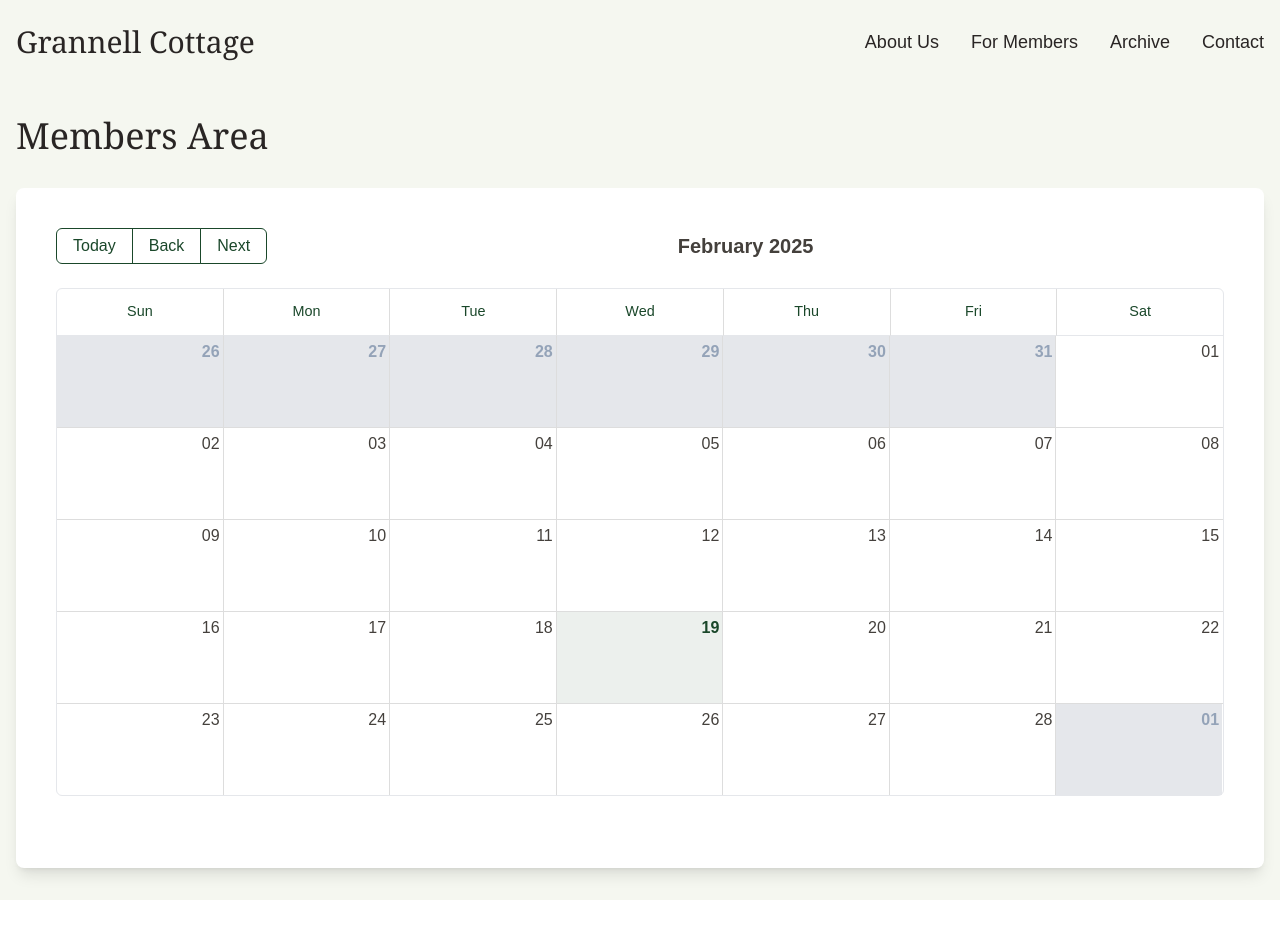
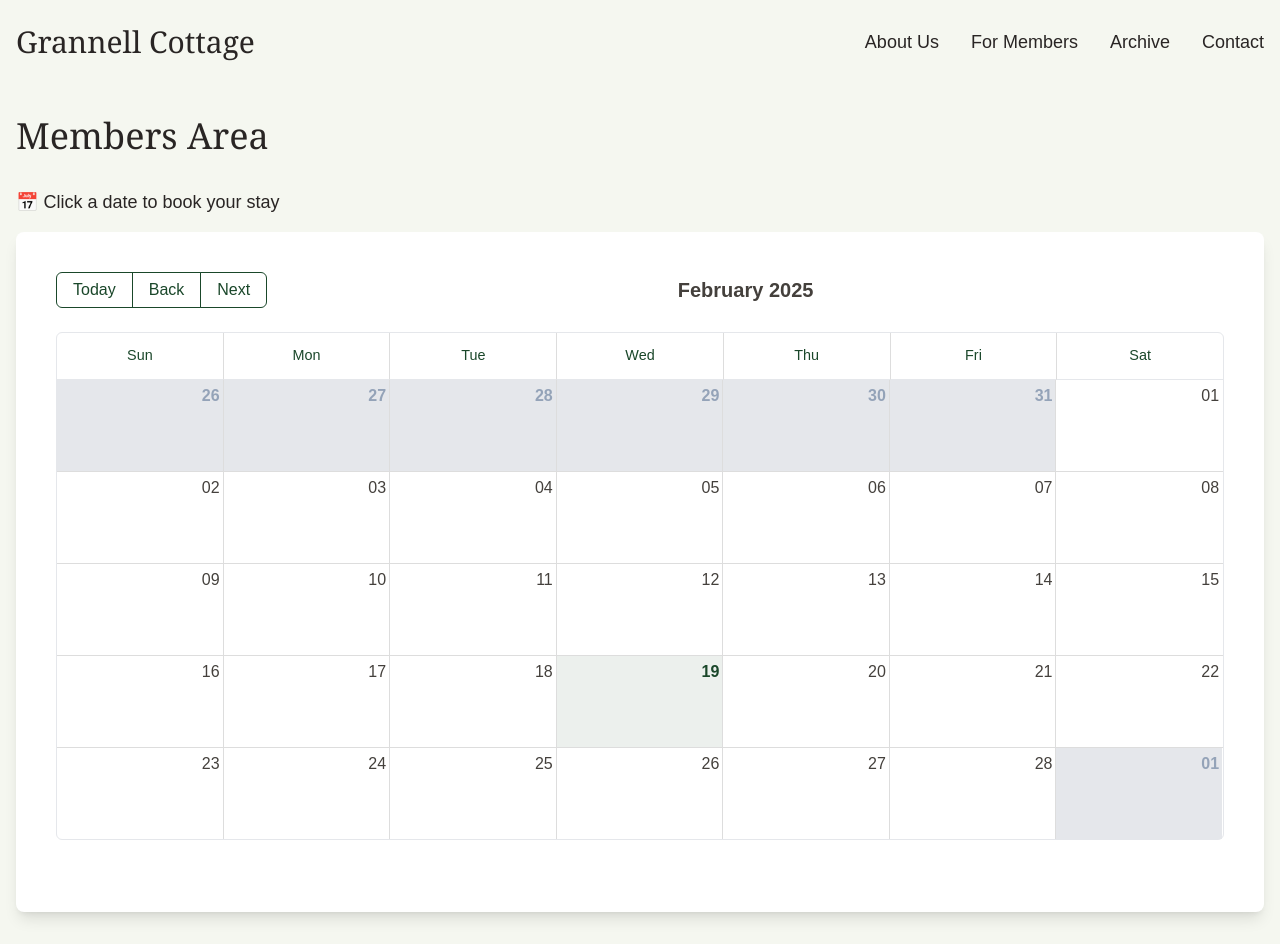
Before and after one commit to weeezik/grannell-cottage, a Next.js app: page /members in a window 1280 px wide. Before the commit the page ends 900 px from the top, so only its background shows below. Built offline with nearby package versions, Linux system fonts and the light colour scheme; no server answers; the database is empty; sample sign-in values are in the browser's storage.

Commit message:
Instructions added above calendar

```diff
--- a/src/app/members/page.tsx
+++ b/src/app/members/page.tsx
@@ -409,8 +409,15 @@ export default function MembersArea() {
       <Navigation />
       <main className="container mx-auto px-4 py-8">
         <h1 className="text-4xl font-serif text-stone-800 mb-8">Members Area</h1>
+        <div className="flex justify-between items-center flex-wrap mb-4">
+          <h2 className="text-lg font-medium text-stone-800">📅 Click a date to book your stay</h2>
+        </div>
 
         <div className="bg-white p-6 rounded-lg shadow-lg">
+          {/* <p className="text-lg text-stone-600 mb-4">
+            📅 Click a date to book your stay
+          </p> */}
+
           <Calendar
             localizer={localizer}
             events={bookings.map(booking => ({
```
